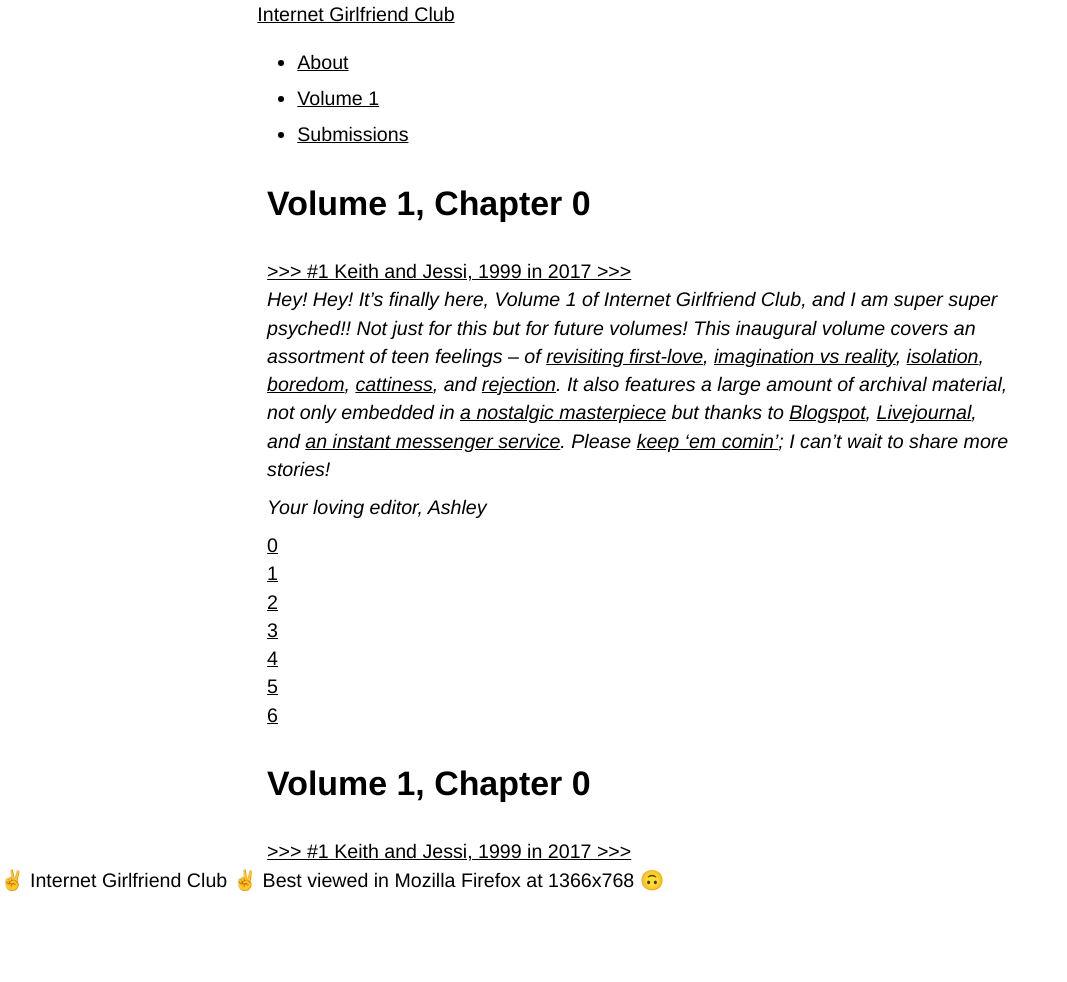
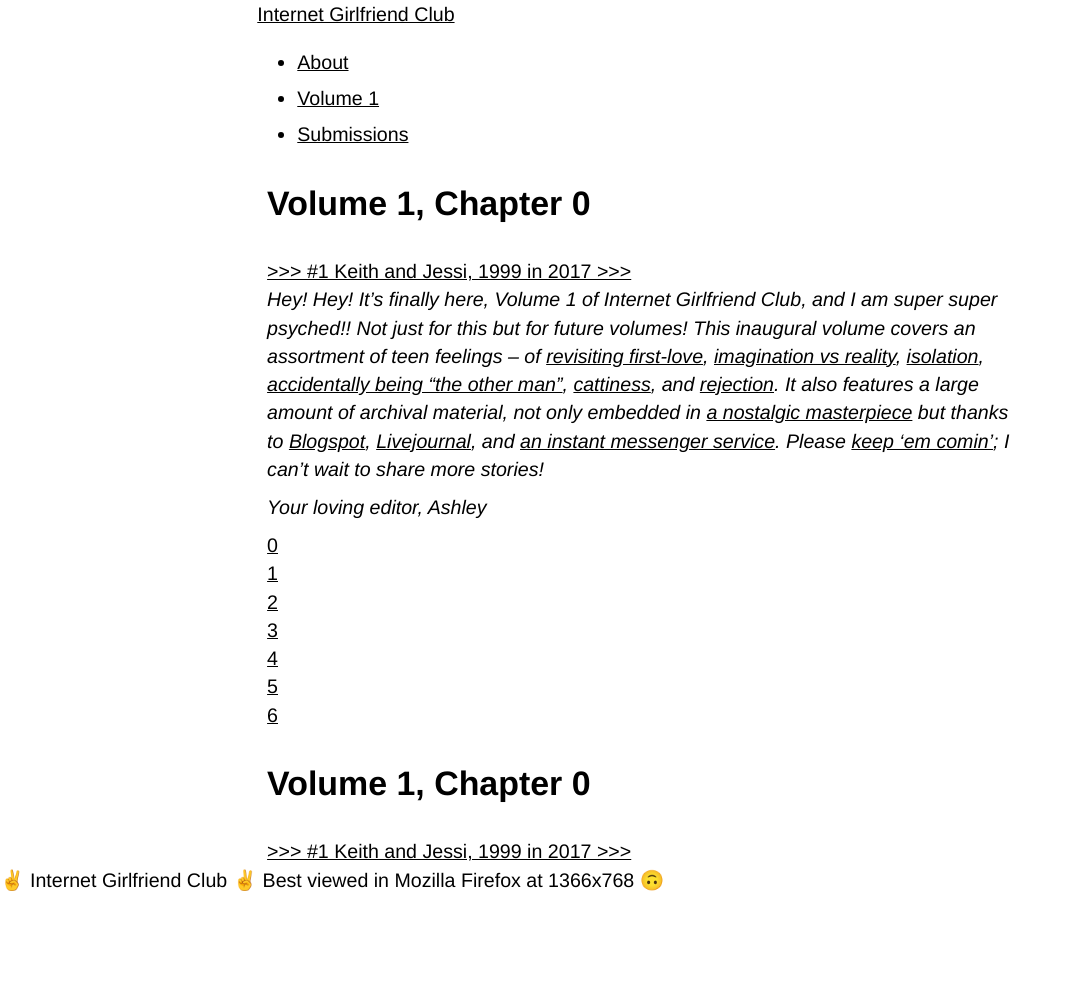
Before and after one commit to ablwr/internetgirlfriend_club, a Jekyll site: the page built from _volume1/0.md, in a window 1280 px wide. Shown: the whole page, without its empty margins (0-1067 px from the left). Built offline with Jekyll 4.4.1, drawn with Linux system fonts in a browser that asks for light colours.

```diff
--- a/_volume1/0.md
+++ b/_volume1/0.md
@@ -6,7 +6,7 @@
 categories: volume1
 ---
 
-*Hey! Hey! It's finally here, Volume 1 of Internet Girlfriend Club, and I am super super psyched!! Not just for this but for future volumes! This inaugural volume covers an assortment of teen feelings -- of [revisiting first-love]((/volume1/1.html)), [imagination vs reality](/volume1/2.html), [isolation](/volume1/2.html), [boredom](/volume1/4.html), [cattiness](/volume1/5.html), and [rejection](/volume1/6.html). It also features a large amount of archival material, not only embedded in [a nostalgic masterpiece](/volume1/3.html) but thanks to [Blogspot](/volume1/2.html), [Livejournal](/volume1/6.html), and [an instant messenger service](/volume1/5.html). Please [keep 'em comin'](/cfp); I can't wait to share more stories!*
+*Hey! Hey! It's finally here, Volume 1 of Internet Girlfriend Club, and I am super super psyched!! Not just for this but for future volumes! This inaugural volume covers an assortment of teen feelings -- of [revisiting first-love]((/volume1/1.html)), [imagination vs reality](/volume1/2.html), [isolation](/volume1/2.html), [accidentally being "the other man"](/volume1/4.html), [cattiness](/volume1/5.html), and [rejection](/volume1/6.html). It also features a large amount of archival material, not only embedded in [a nostalgic masterpiece](/volume1/3.html) but thanks to [Blogspot](/volume1/2.html), [Livejournal](/volume1/6.html), and [an instant messenger service](/volume1/5.html). Please [keep 'em comin'](/cfp); I can't wait to share more stories!*
 
 *Your loving editor, Ashley*
 
```
